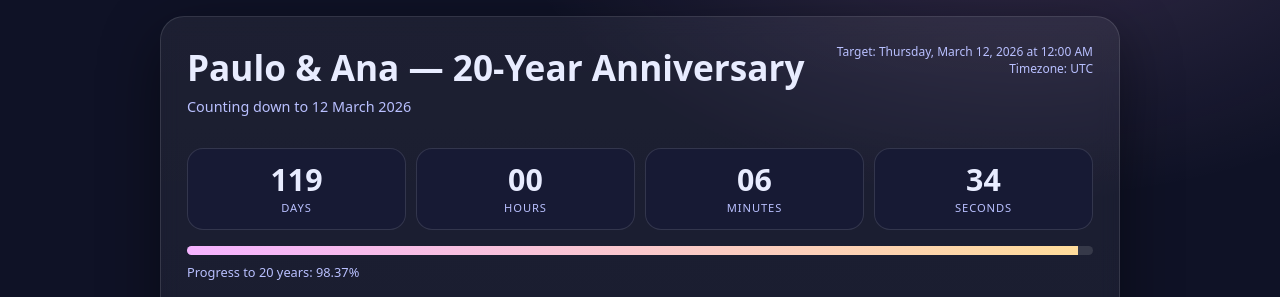
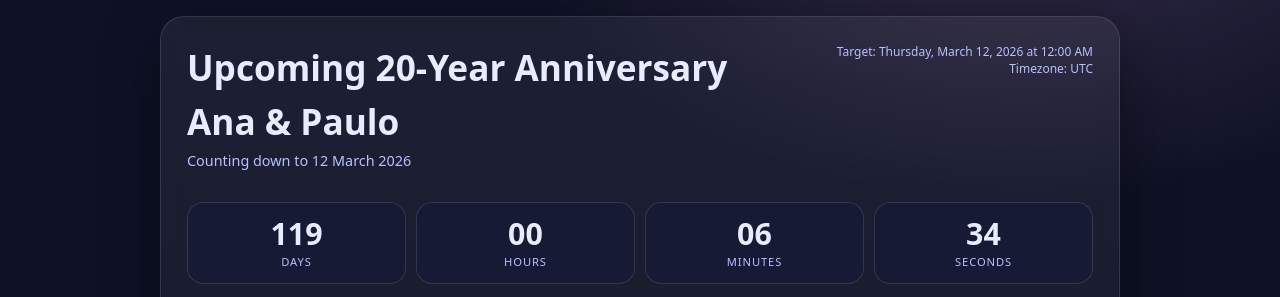
Before and after one commit to gomesp214/TwentyYearAniversary, a plain HTML site: page index.html in a window 1280 px wide. Shown: the top 297 px of the page. Drawn offline with Linux system fonts and the light colour scheme.

Commit message:
Update index.html

```diff
--- a/index.html
+++ b/index.html
@@ -181,7 +181,8 @@
     <div class="card">
       <header class="header-top">
         <div>
-          <h1>Paulo & Ana — 20-Year Anniversary</h1>
+          <h1>Upcoming 20-Year Anniversary</h1>
+          <h1>Ana & Paulo</h1>
           <p class="subtitle">Counting down to 12 March 2026</p>
         </div>
         <div class="meta">
@@ -208,7 +209,7 @@
       <div class="video-frame">
         <video controls preload="metadata">
           <!-- Replace the link below with your real Dropbox link, keeping ?raw=1 at the end -->
-          <source src="https://www.dropbox.com/s/XXXXXXX/yourvideo.mp4?raw=1" type="video/mp4">
+          <source src="https://www.dropbox.com/scl/fi/vfti99nt4e08d4iatorrj/TwentyYearAniversary.mp4?rlkey=u87h40pmws89ku727awas37bq&e=1&st=ihn1yhfg?raw=1" type="video/mp4">
           Your browser does not support the video tag.
         </video>
       </div>
```
